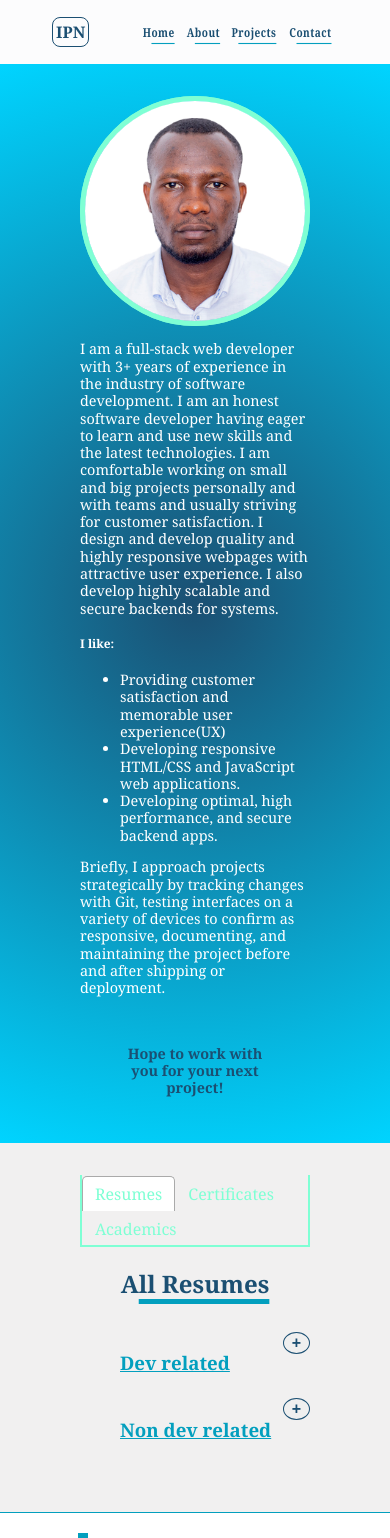
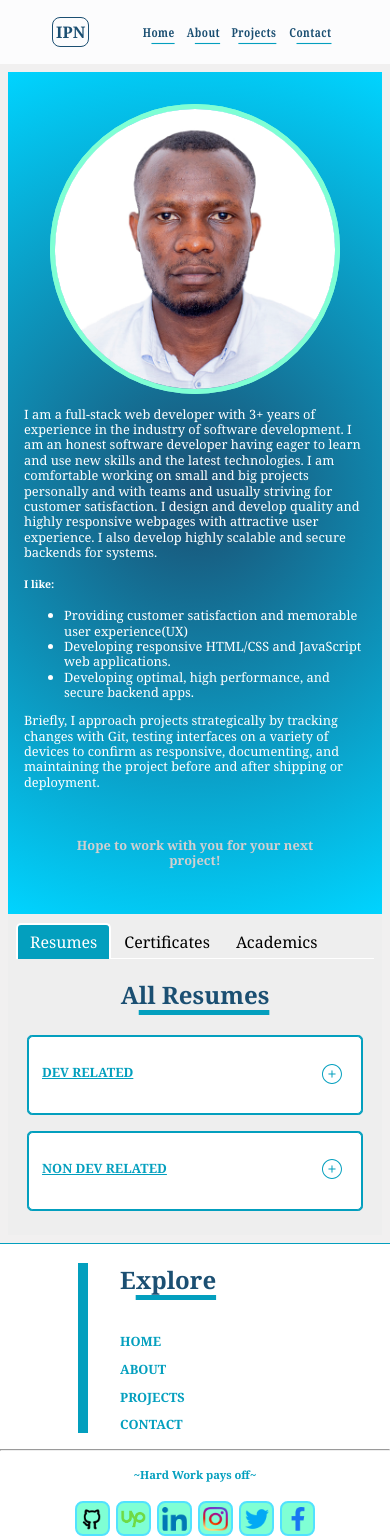
Before and after one commit to Nide17/nide-portfolio, a Next.js app: page /aboutdocs in a window 390 px wide. Shown: the top 1538 px of the page. Built offline with nearby package versions, Linux system fonts and the light colour scheme.

Commit message:
frontend aboutdocs

```diff
--- a/components/aboutDocs/DocsCollapse.js
+++ b/components/aboutDocs/DocsCollapse.js
@@ -3,6 +3,7 @@ import { Collapse } from "react-collapse";
 import classNames from "classnames";
 import documentsStyle from '../../styles/aboutdocs/documentsStyle.module.css'
 import Link from 'next/link'
+import Image from 'next/image'
 
 const DocsCollapse = (props) => {
 
@@ -18,13 +19,13 @@ const DocsCollapse = (props) => {
         if (state.activeIndex === index) {
             return (
                 <span>
-                    <i className="fas fa-angle-up" /> -
+                    <Image src="/images/minus.svg" alt='collapse' width={20} height={20} />
                 </span>
             );
         } else {
             return (
                 <span>
-                    <i className="fas fa-angle-down" /> +
+                    <Image src="/images/plus.svg" alt='expand' width={20} height={20} />
                 </span>
             );
         }
@@ -74,7 +75,7 @@ const DocsCollapse = (props) => {
                                 hide: activeIndex !== index
                             })}
                         >
-                            {/* {post.message} */}
+                            <div className={documentsStyle.collapseContent}>
                             <p>My detailed resume</p>
 
                             <h6><i>Dev CV</i></h6>
@@ -93,6 +94,7 @@ const DocsCollapse = (props) => {
                                     </a></Link>
                                 </button>
                             </div>
+                            </div>
 
                         </div>
                     </Collapse>
--- a/styles/About.module.css
+++ b/styles/About.module.css
@@ -63,7 +63,7 @@
     box-shadow: 0 0 0 -3px rgb(170, 170, 170), 0 0 0 0 rgba(0, 212, 255, 1), 0 0 0 -3px rgb(170, 170, 170), 0 0 0 0 rgb(3, 159, 190), 0 0 0 -3px rgb(170, 170, 170), 0 0 0 0 #1b4f72, 0 0 0 -3px rgb(170, 170, 170), 0 0 0 0 rgba(2, 0, 36, 1);
 }
 
-@media screen and (max-width: 600px) {
+@media screen and (max-width: 1024px) {
     .about {
         height: calc(100vh);
         padding-left: 0;
--- a/styles/Contact.module.css
+++ b/styles/Contact.module.css
@@ -149,7 +149,7 @@ span.imgSpan {
   border-radius: 0.3rem;
 }
 
-@media screen and (max-width: 600px) {
+@media screen and (max-width: 1024px) {
   .contact {
     height: fit-content;
     padding: 0 0.5rem;
--- a/styles/Navbar.module.css
+++ b/styles/Navbar.module.css
@@ -54,7 +54,7 @@
   text-decoration-line: none;
 }
 
-@media screen and (max-width: 600px) {
+@media screen and (max-width: 1024px) {
   .navbar {
     height: 4rem;
     padding: 0.2rem 3rem;
--- a/styles/Projects.module.css
+++ b/styles/Projects.module.css
@@ -77,7 +77,7 @@
   padding: 0.2rem 0.3rem;
 }
 
-@media screen and (max-width: 600px) {
+@media screen and (max-width: 1024px) {
   .projects {
     padding: 1rem 0.5rem;
   }
--- a/styles/Welcome.module.css
+++ b/styles/Welcome.module.css
@@ -142,7 +142,7 @@
   }
 }
 
-@media screen and (max-width: 600px) {
+@media screen and (max-width: 1024px) {
   .welcome {
     height: calc(100vh - 4rem);
   }
--- a/styles/aboutdocs/aboutdocs.module.css
+++ b/styles/aboutdocs/aboutdocs.module.css
@@ -50,12 +50,28 @@
 .description blockquote {
     margin-top: 3rem;
     text-align: center;
-    color: #1b4f72;
+    color: #d4cfcf;
     font-weight: bolder;
 }
 
-@media screen and (max-width: 600px) {
+@media screen and (max-width: 1024px) {
+    .aboutdocs {
+        height: fit-content;
+        padding: .5rem;
+    }
+
     .myimage {
         height: 65%;
     }
+
+    .description {
+        display: block;
+        margin: 0;
+        padding: 2rem 1rem;
+    }
+
+    .description p {
+        font-size: 0.8rem;
+        line-height: 1.2;
+    }
 }
--- a/styles/aboutdocs/documentsStyle.module.css
+++ b/styles/aboutdocs/documentsStyle.module.css
@@ -1,23 +1,42 @@
 .docDetails {
     margin: 0 !important;
-    background-color: rgb(241, 240, 240);
+    background-color: rgb(238, 238, 238);
     display: flex;
     align-items: center;
     justify-content: center;
     flex-direction: column;
-    padding: 2rem 5rem;
+    padding: 2rem 17rem;
+}
+
+.docsList li {
+    display: block;
+    list-style: none;
+    margin: .6rem 0;
+    border: 1px solid rgb(3, 159, 190);
+    border-radius: .3rem;
+    background-color: rgb(3, 159, 190);
+}
+
+.docsList {
+    display: block;
 }
 
 .titleToggler {
-display: flex;
-justify-content: space-between;
-align-items: flex-start;
+    display: flex;
+    justify-content: space-between;
+    align-items: center;
+    background-color: rgb(255, 255, 255);
+    padding: 1rem;
+    border: 2px solid rgb(3, 159, 190);
+    border-radius: .3rem;
 }
 
 .titleToggler h3 {
     color: rgb(3, 159, 190);
-    margin-bottom: 1.4rem;
+    margin-bottom: 1.1rem;
     text-decoration: underline;
+    text-transform: uppercase;
+    font-size: 1.1rem;
     font-weight: 900;
 }
 
@@ -25,38 +44,31 @@ align-items: flex-start;
     display: flex;
     justify-content: center;
     align-items: center;
-    border: .5px solid #1b4f72;
-    border-radius: 50%;
-    width: 1.7rem;
+    vertical-align: middle;
+    border: none;
+    background: white;
 }
 
-.titleToggler button span{
-    border: none;
-    color: #1b4f72;
-    font-weight: 900;
-    font-size: 1rem;
+.collapseContent {
+    padding: 1rem 2rem;
+    color: #fff;
 }
 
-
-.docsList {
-    display: block;
-}
-
-.docsList li {
-    display: block;
-    list-style: none;
-}
-
-.docsList h6 {
-    color: #1b4f72;
-    margin: 1.4rem auto;
+.collapseContent h6 {
+    color: #dceaf7;
+    margin: 1.1rem auto;
     font-size: .7rem;
     font-weight: 900;
 }
 
-.docsList small {
-    margin-bottom: 1.4rem !important;
-    font-size: .8rem;
+.collapseContent p {
+    font-size: 1rem;
+}
+
+.collapseContent small {
+    margin-bottom: 1.1rem !important;
+    font-size: .7rem;
+    text-decoration: underline;
 }
 
 .docsLinks {
@@ -65,16 +77,61 @@ align-items: flex-start;
 }
 
 .docsLinks button {
-    margin: 0 1rem;
-      background-color: rgb(208, 211, 216);
-      border: 0.2px solid rgb(199, 198, 198);
-      color: rgb(69, 109, 119);
-      border-radius: 0.4rem;
-      font-size: 0.7rem;
-      padding: .4rem .7rem;
-        padding: 0.5rem;
-        background-color: rgba(0, 212, 255, 1);
-        color: rgb(241, 240, 240);
-        border: 1px solid rgba(0, 212, 255, 1);
-        border-radius: 0.3rem;
+    margin: 0 .5rem;
+    padding: .4rem .7rem;
+    border: 1px solid rgba(0, 212, 255, 1);
+    border-radius: 0.3rem;
+    font-size: 0.7rem;
+    background-color: rgba(0, 212, 255, 1);
+    color: rgb(255, 255, 255);
 }
+
+@media screen and (max-width: 1024px) {
+    .docDetails {
+        height: fit-content;
+        padding: .5rem;
+    }
+
+    ul.docsList {
+        padding: 0 .7rem;
+    }
+
+    .docsList li {
+        margin: 1rem 0;
+        border: .8px solid rgb(3, 159, 190);
+    }
+
+    .titleToggler {
+        padding: .8rem;
+        border: 1.2px solid rgb(3, 159, 190);
+    }
+
+    .titleToggler h3 {
+        margin-bottom: 1.2rem;
+        font-size: .8rem;
+    }
+
+    .collapseContent {
+        padding: .8rem .5rem;
+    }
+
+    .collapseContent h6 {
+        margin: 1.1rem auto;
+        font-size: .65rem;
+    }
+
+    .collapseContent p {
+        font-size: .7rem;
+    }
+
+    .collapseContent small {
+        margin-bottom: 1.1rem !important;
+        font-size: .6rem;
+    }
+
+    .docsLinks {
+        padding: 0;
+        padding-top: 1.5rem;
+        margin-bottom: 0;
+    }
+}
--- a/styles/aboutdocs/tabs.module.css
+++ b/styles/aboutdocs/tabs.module.css
@@ -17,11 +17,21 @@
 }
 
 .tabs ul:first-child {
-    border-bottom: 2px solid aquamarine !important;
-    border-left: 2px solid aquamarine !important;
-    border-right: 2px solid aquamarine !important;
+    border-bottom: 2px solid #fff !important;
 }
 
 .tabs li {
- color: aquamarine;
+    color: rgb(0, 0, 0);
 }
+
+
+@media screen and (max-width: 1024px) {
+
+    .tabs h2 {
+        margin-bottom: 1.5rem;
+    }
+
+    .tabs ul:first-child {
+        border-bottom: 1.2px solid #fff !important;
+    }
+}
--- a/styles/footer.module.css
+++ b/styles/footer.module.css
@@ -95,7 +95,7 @@
   color: #164564;
 }
 
-@media screen and (max-width: 600px) {
+@media screen and (max-width: 1024px) {
   .sitemap {
     display: block;
     width: 100%;
--- a/styles/globals.css
+++ b/styles/globals.css
@@ -22,3 +22,11 @@ img {
   max-width: 100%;
   display: block;
 }
+
+ul li.react-tabs__tab--selected {
+  background-color: rgb(3, 159, 190) !important;
+  color: #fff;
+  border-top: 2px solid #fff !important;
+  border-left: 2px solid #fff !important;
+  border-right: 2px solid #fff !important;
+}
--- a/styles/projects/project.module.css
+++ b/styles/projects/project.module.css
@@ -147,7 +147,7 @@
   transition: 600ms;
 }
 
-@media screen and (max-width: 600px) {
+@media screen and (max-width: 1024px) {
   .projectHeader {
     height: calc(100vh - 17rem);
   }
```
Also changed, not shown: public/images/minus.svg (added), public/images/plus.svg (added).
